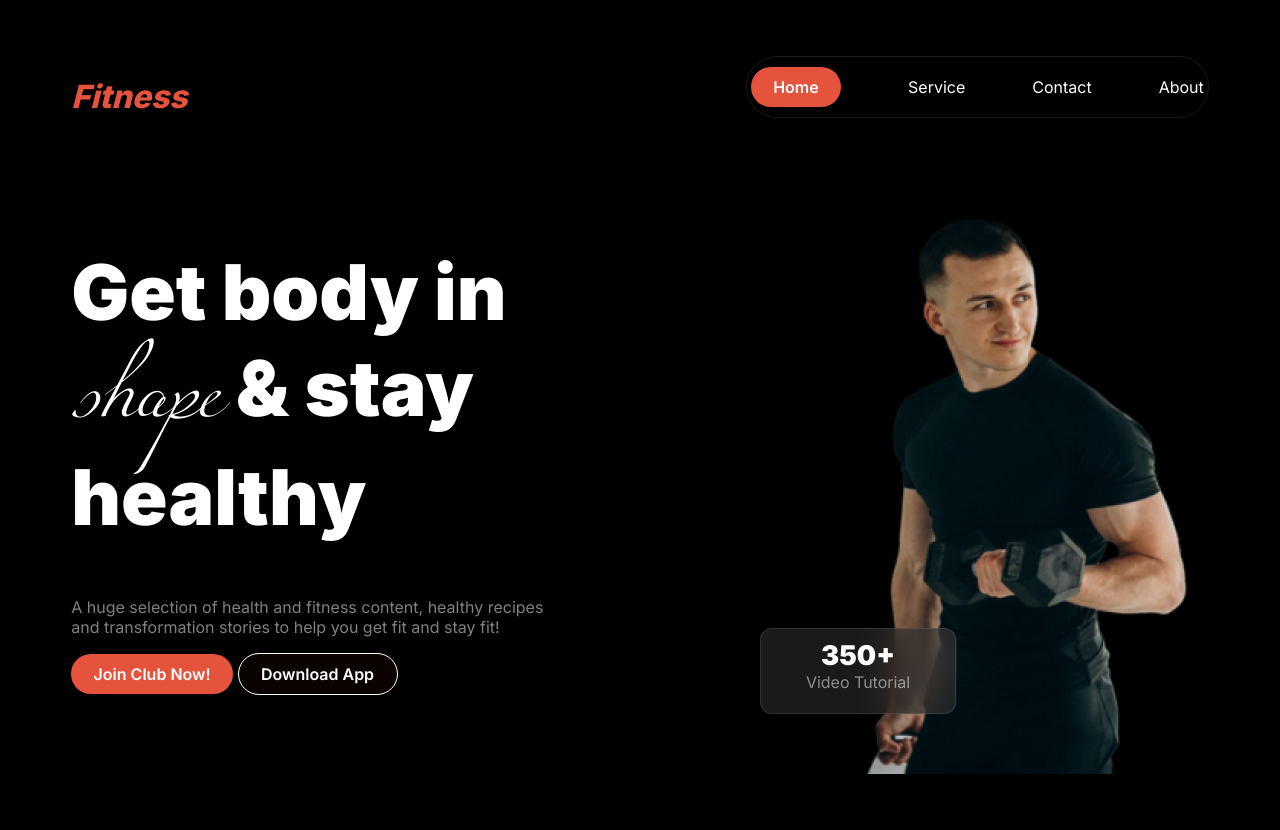
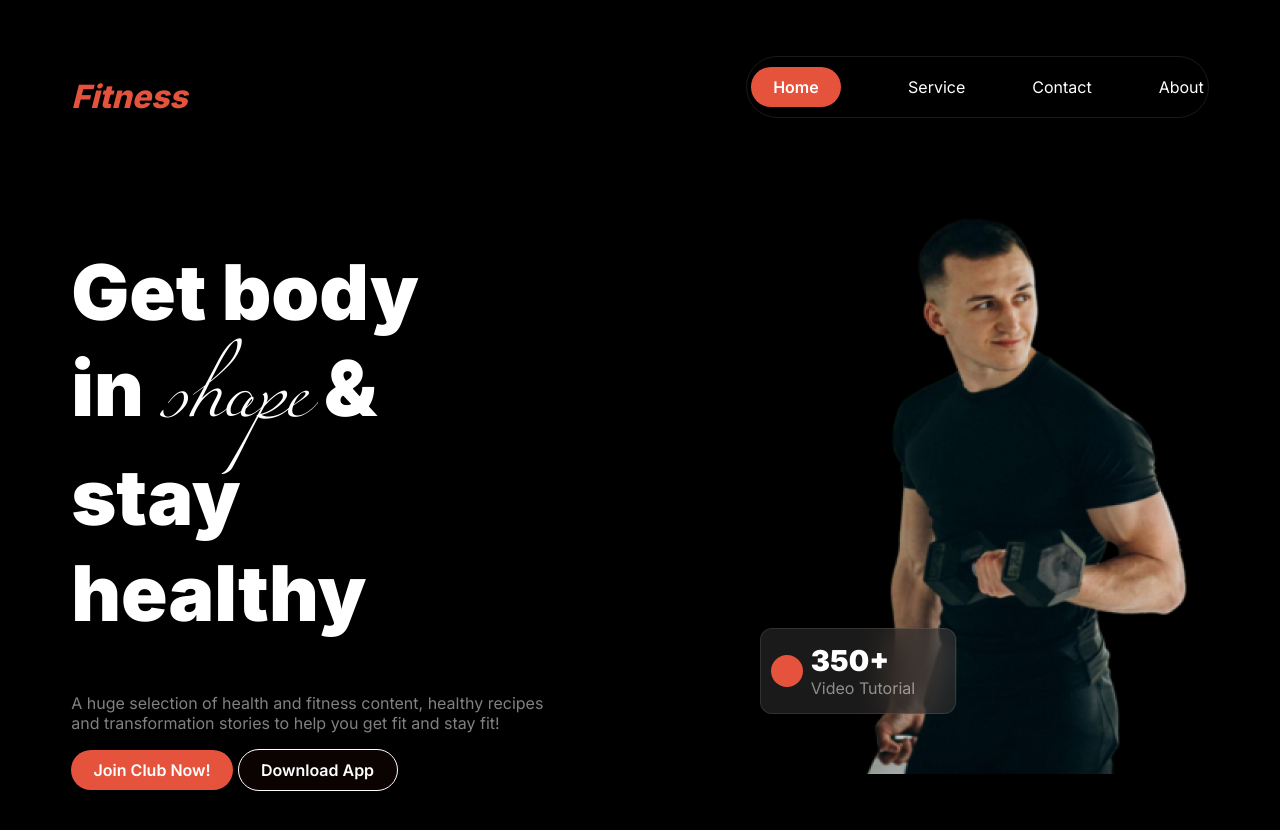
Before and after one commit to MonyeemTAMZID/assignment-b10a2, a plain HTML site: page index.html in a window 1280 px wide. Before the commit the page ends 800 px from the top, so only its background shows below. Drawn offline with Linux system fonts and the light colour scheme.

Commit message:
added 1 card on image

```diff
--- a/index.html
+++ b/index.html
@@ -37,10 +37,15 @@
       </div>
       <div class="header-img">
         <img src="images/Images 2.png" alt="" />
+
         <div id="badge" class="btn-img">
-          <span id="year">350+</span>
-          <br />
-          <span class="para">Video Tutorial</span>
+          <div class="circle"></div>
+          <div class="badge-text">
+            <span id="year">350+</span>
+            <!-- <br /> -->
+
+            <span id="tutorial" class="para">Video Tutorial</span>
+          </div>
         </div>
       </div>
     </header>
--- a/styles/style.css
+++ b/styles/style.css
@@ -71,13 +71,22 @@ body{
 }
 
 /* Header styles part */
+.circle{
+    height: 2rem;
+    width: 2rem;
+    border-radius: 100%;
+    background-color:rgb(230, 83, 60) ;
+    margin-right: 0.5rem;
+}
+.badge-text{
+
+    display: flex;
+    flex-direction: column;
+}
 #badge{
-    /* box-sizing: border-box; */
-    /* display: flex;
-    justify-content: center;
+    display: flex;
+
     align-items: center;
-    text-align: center; */
-    text-align: center;
     width: 50%;
     height: 4rem;
     border: 1px solid rgba(255, 255, 255, 0.1);
@@ -89,7 +98,7 @@ body{
     margin-top:-150px ;
 }
 #year{
-    font-size: 1.7rem;
+    font-size: 1.8rem;
     font-weight: 900;
 }
 
@@ -101,7 +110,7 @@ body{
 .header-title{
     font-size: 4.8rem;
     font-weight: 900;
-    width: 65%;
+    width: 55%;
     line-height: 125%;
     padding: 0px;
 }
```
